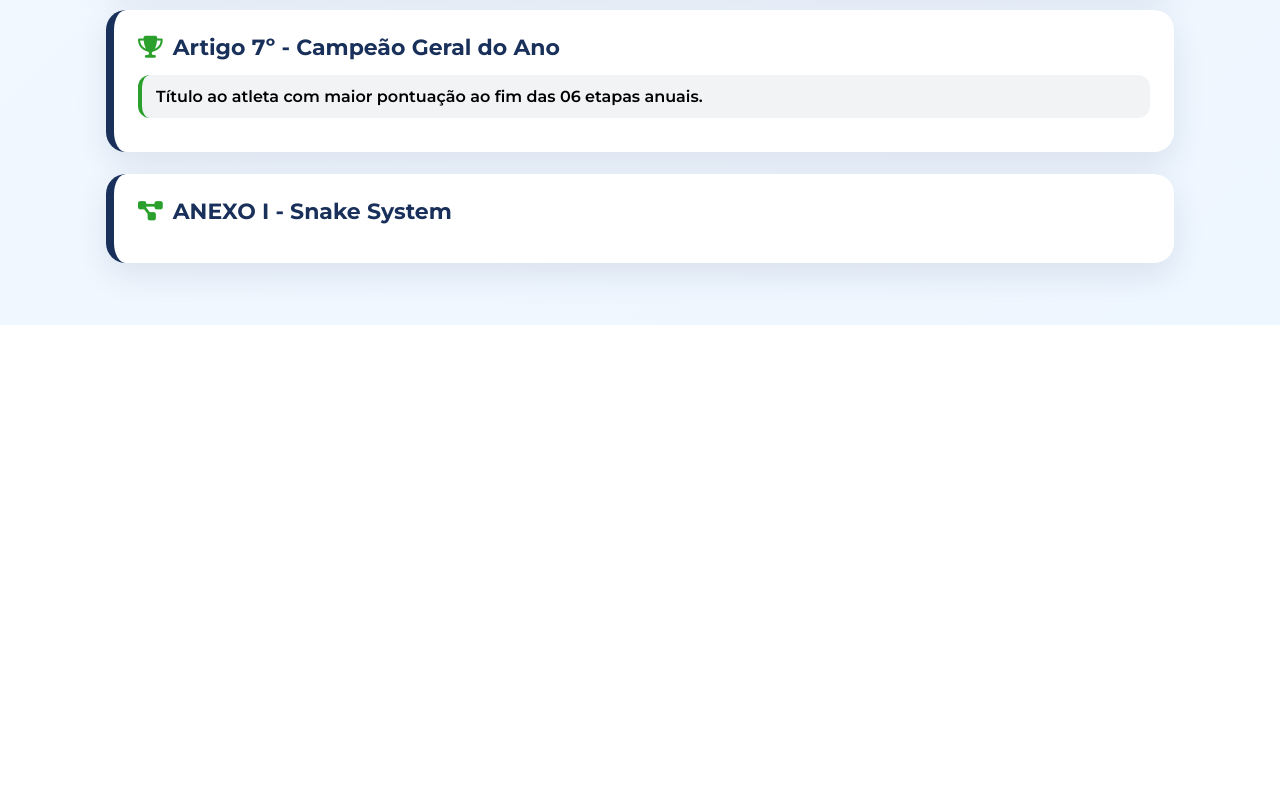
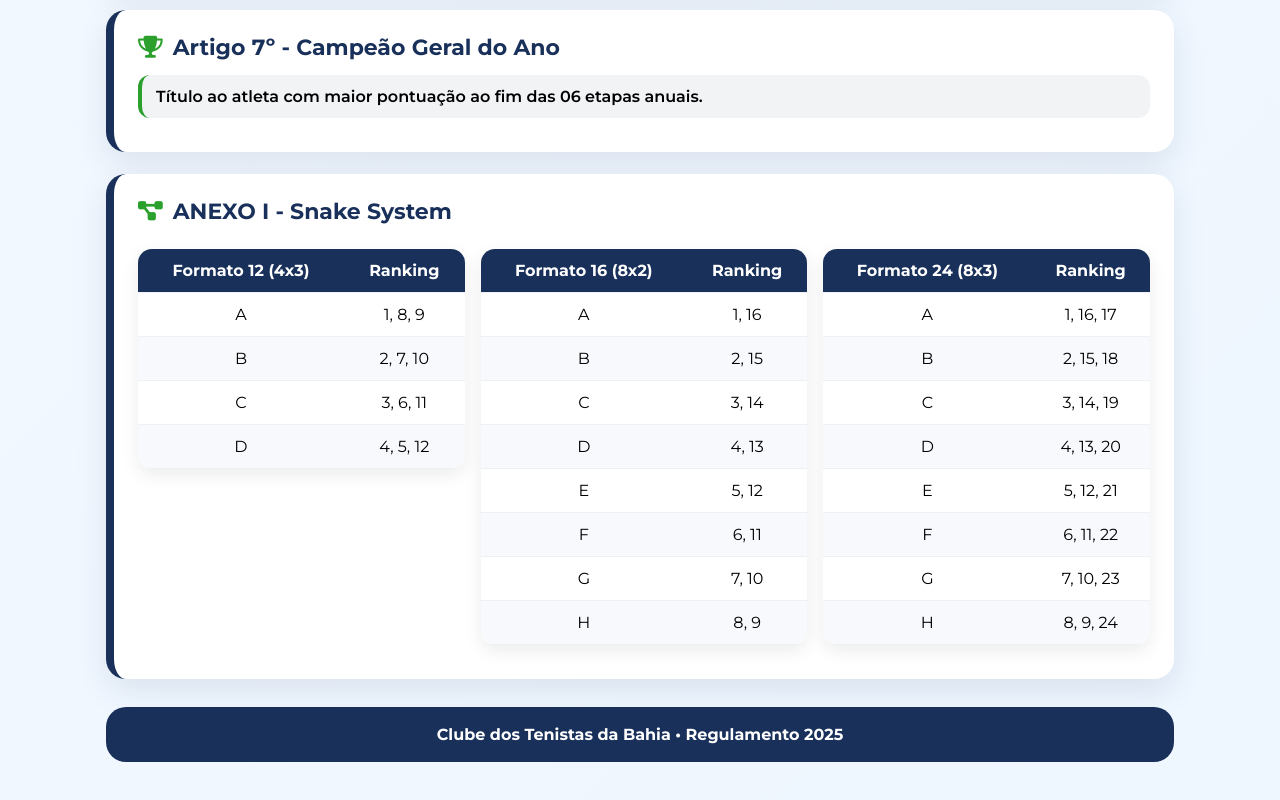
Before and after one commit to ctb-tm/inscricao, a plain HTML site: page regulamento.html in a window 1280 px wide. Shown: the part 3141-3941 px from the top of the page. Before the commit the page ends 3466 px from the top, so only its background shows below. Drawn offline with Linux system fonts and the light colour scheme.

Commit message:
Update regulamento.html

```diff
--- a/regulamento.html
+++ b/regulamento.html
@@ -175,4 +175,53 @@
     </section>
 
     <section class="card">
-        <h2><i class="fa-solid fa-project-diagram"></i> ANEXO I - Snake System</h
+        <h2><i class="fa-solid fa-project-diagram"></i> ANEXO I - Snake System</h2>
+        <div class="grid">
+            <div>
+                <table>
+                    <thead><tr><th>Formato 12 (4x3)</th><th>Ranking</th></tr></thead>
+                    <tbody>
+                        <tr><td>A</td><td>1, 8, 9</td></tr>
+                        <tr><td>B</td><td>2, 7, 10</td></tr>
+                        <tr><td>C</td><td>3, 6, 11</td></tr>
+                        <tr><td>D</td><td>4, 5, 12</td></tr>
+                    </tbody>
+                </table>
+            </div>
+            <div>
+                <table>
+                    <thead><tr><th>Formato 16 (8x2)</th><th>Ranking</th></tr></thead>
+                    <tbody>
+                        <tr><td>A</td><td>1, 16</td></tr>
+                        <tr><td>B</td><td>2, 15</td></tr>
+                        <tr><td>C</td><td>3, 14</td></tr>
+                        <tr><td>D</td><td>4, 13</td></tr>
+                        <tr><td>E</td><td>5, 12</td></tr>
+                        <tr><td>F</td><td>6, 11</td></tr>
+                        <tr><td>G</td><td>7, 10</td></tr>
+                        <tr><td>H</td><td>8, 9</td></tr>
+                    </tbody>
+                </table>
+            </div>
+            <div>
+                <table>
+                    <thead><tr><th>Formato 24 (8x3)</th><th>Ranking</th></tr></thead>
+                    <tbody>
+                        <tr><td>A</td><td>1, 16, 17</td></tr>
+                        <tr><td>B</td><td>2, 15, 18</td></tr>
+                        <tr><td>C</td><td>3, 14, 19</td></tr>
+                        <tr><td>D</td><td>4, 13, 20</td></tr>
+                        <tr><td>E</td><td>5, 12, 21</td></tr>
+                        <tr><td>F</td><td>6, 11, 22</td></tr>
+                        <tr><td>G</td><td>7, 10, 23</td></tr>
+                        <tr><td>H</td><td>8, 9, 24</td></tr>
+                    </tbody>
+                </table>
+            </div>
+        </div>
+    </section>
+
+    <footer class="footer">Clube dos Tenistas da Bahia • Regulamento 2025</footer>
+</div>
+</body>
+</html>
```
